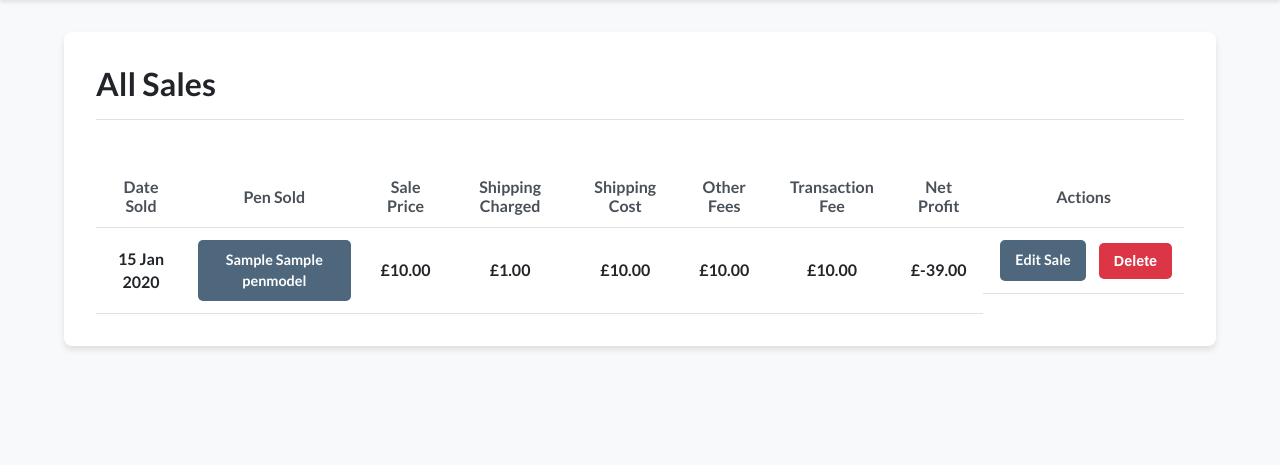
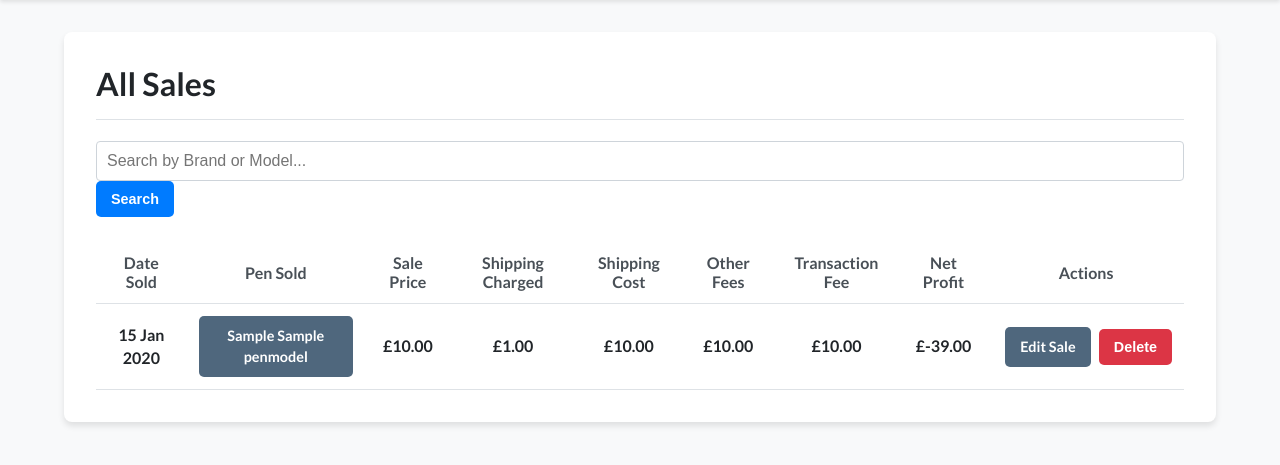
Before and after one commit to wsj20/pen_tracker, a Django app: page /financials/sales/ in a window 1280 px wide. Shown: the part 59-524 px from the top of the page. Run offline with Django 5.2, Linux system fonts and the light colour scheme; a user stored in the database is signed in; tables that the repository leaves empty hold one stand-in row (values such as "Sample post").

Commit message:
Added searching to all sales, fixed buttons not centering on sales page.

```diff
--- a/penTracker/financials/templates/financials/sale_list.html
+++ b/penTracker/financials/templates/financials/sale_list.html
@@ -4,6 +4,11 @@
 
 {% block content %}
     <h1>All Sales</h1>
+
+    <form method="get" action="{% url 'sale-list' %}">
+        <input type="text" name="q" placeholder="Search by Brand or Model..." value="{{ request.GET.q }}">
+        <button type="submit" class="btn btn-primary">Search</button>
+    </form>
 
     <div class="table-container">
         <table>
--- a/penTracker/financials/views.py
+++ b/penTracker/financials/views.py
@@ -2,7 +2,7 @@ from django.shortcuts import render, redirect, get_object_or_404
 from .models import Expense, Sale
 from .forms import ExpenseForm, SaleForm
 from inventory.models import Pen, PenPartsUsage
-from django.db.models import Sum, F
+from django.db.models import Sum, F, Q
 from decimal import Decimal
 from .utils import get_tax_year_dates
 import csv
@@ -82,9 +82,18 @@ def record_sale(request, pen_pk):
 
 @login_required
 def sale_list(request):
-    all_sales = Sale.objects.all().order_by('-date_sold')
-    context={
-        'sales': all_sales
+
+    query = request.GET.get('q')
+    sales_queryset = Sale.objects.all().order_by('-date_sold')
+
+    if query:
+        sales_queryset = sales_queryset.filter(
+            Q(pen__pen_model__brand__icontains=query) |
+            Q(pen__pen_model__name__icontains=query)
+        )
+
+    context = {
+        'sales': sales_queryset
     }
     return render(request, 'financials/sale_list.html', context)
 
--- a/penTracker/static/css/styles.css
+++ b/penTracker/static/css/styles.css
@@ -125,11 +125,8 @@ tbody tr:hover {
 }
 
 td.actions {
-    display: flex;
-    justify-content: center; /* Centers the buttons */
-    align-items: center;
-    gap: 0.5rem;
     white-space: nowrap;
+    text-align: center;
 }
 
 td.actions .btn {
```
